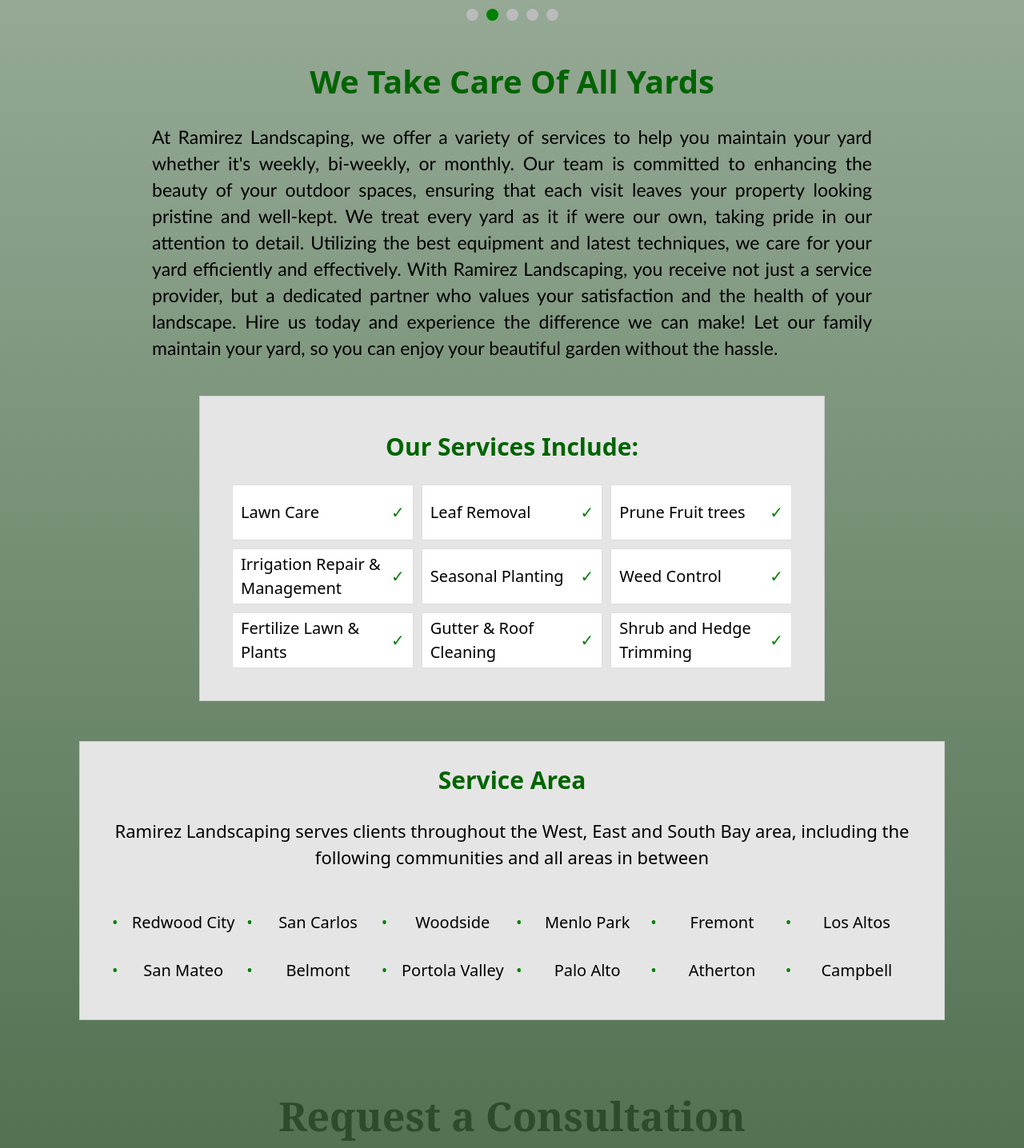
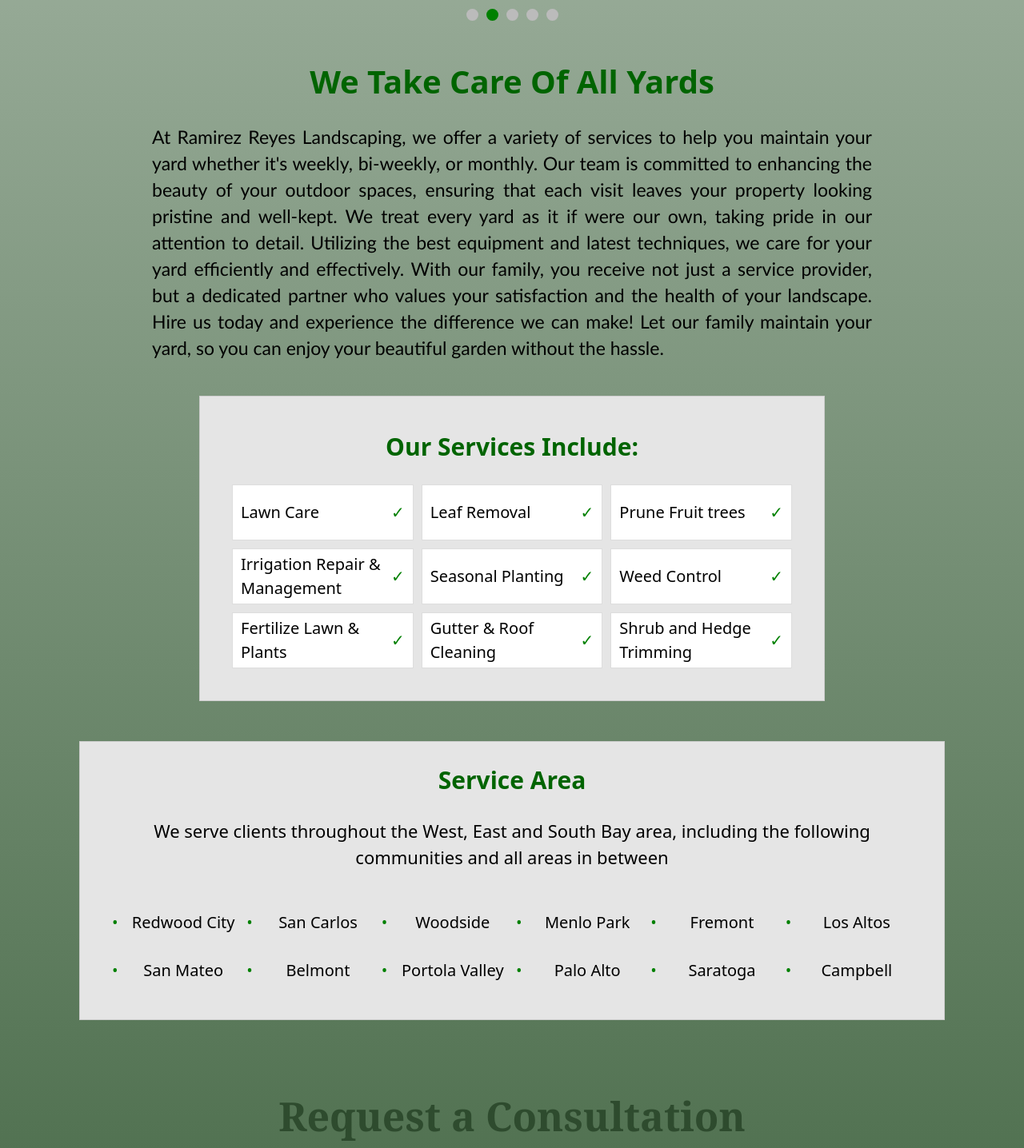
Before and after one commit to OsbaldoRamirez-create/RR_Wesbite_Vite, a React (Vite) app: page /maintenance in a window 1280 px wide. Shown: the part 1020-2456 px from the top of the page at 80% size. Built offline with nearby package versions, Linux system fonts and the light colour scheme.

Commit message:
adjusted text

```diff
--- a/src/Pages/Maintenance.jsx
+++ b/src/Pages/Maintenance.jsx
@@ -12,12 +12,12 @@
         <div className='maintenance-info'>
             <h3>We Take Care Of All Yards </h3>
             <p>
-                At Ramirez Landscaping, we offer a variety of services to help you maintain your yard whether
+                At Ramirez Reyes Landscaping, we offer a variety of services to help you maintain your yard whether
                 it's weekly, bi-weekly, or monthly. Our team is committed to enhancing the beauty of your
                 outdoor spaces, ensuring that each visit leaves your property looking pristine and well-kept.
                 We treat every yard as it if were our own, taking pride in our attention to detail.
                 Utilizing the best equipment and latest techniques, we care for your yard efficiently and effectively.
-                With Ramirez Landscaping, you receive not just a service provider, but a dedicated partner
+                With our family, you receive not just a service provider, but a dedicated partner
                 who values your satisfaction and the health of your landscape. Hire us today and experience the difference we can make!
                 Let our family maintain your yard, so you can enjoy your beautiful garden without the hassle.
             </p>
@@ -40,7 +40,7 @@
         </div>
         <div className='service-area'>
             <h2> Service Area</h2>
-            <p> Ramirez Landscaping serves clients throughout the West,
+            <p> We serve clients throughout the West,
                 East and South Bay area, including the following communities and all areas in between</p>
             <ul>
                 <li>Redwood City</li>
@@ -53,7 +53,7 @@
                 <li>Belmont</li>
                 <li>Portola Valley</li>
                 <li>Palo Alto</li>
-                <li>Atherton</li>
+                <li>Saratoga</li>
                 <li>Campbell</li>
             </ul>
         </div>
```
